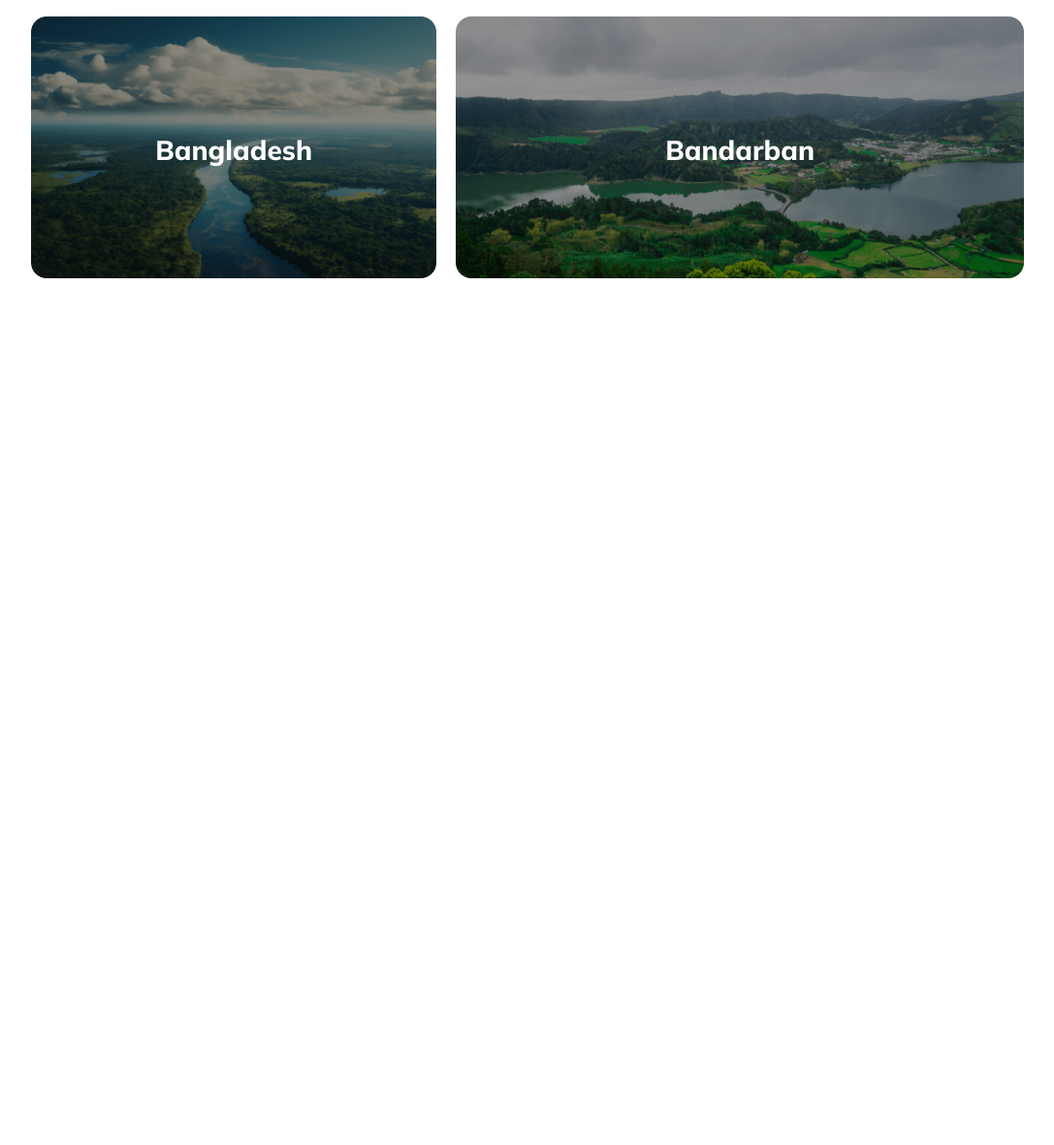
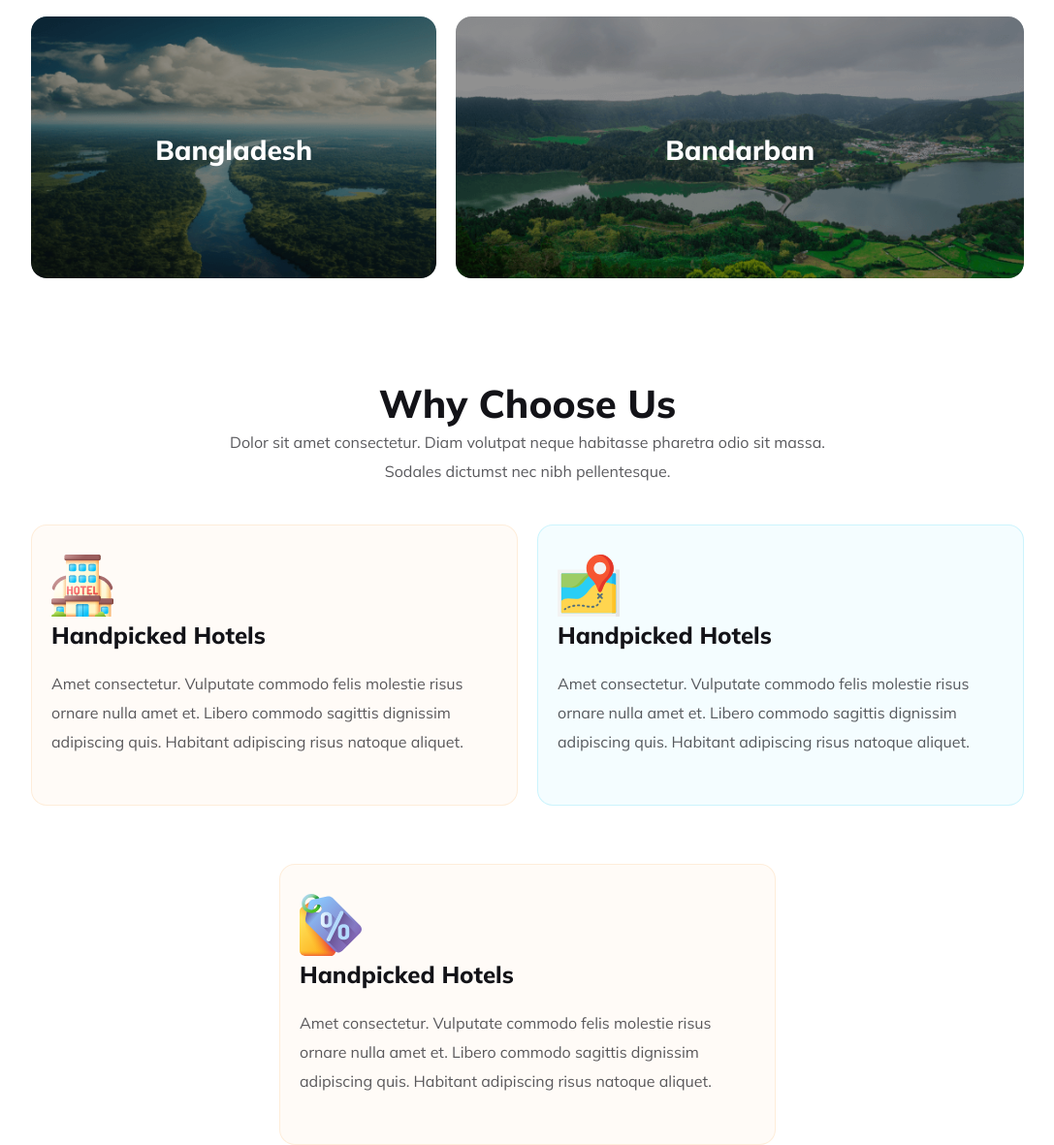
Before and after one commit to shohrab11/hero-travel-responsive, a plain HTML site: page index.html in a window 1280 px wide. Shown: the part 2143-3324 px from the top of the page at 97% size, without its empty margins (96-1183 px from the left). Before the commit the page ends 2434 px from the top, so only its background shows below. Drawn offline with Linux system fonts and the light colour scheme.

Commit message:
choose us section is completed

```diff
--- a/index.html
+++ b/index.html
@@ -113,6 +113,34 @@
             </div>
          </section>
          <!-- Destination section end here  -->
+        <!-- Why Choose Us section start here  -->
+        <section class="choose-us-section">
+            <h2 class="section-title text-center">Why Choose Us</h2>
+            <p class="section-description text-center">Dolor sit amet consectetur. Diam volutpat neque habitasse pharetra odio sit massa. Sodales dictumst nec nibh pellentesque.</p>
+
+            <div class="choose-us-card-area-1">
+                <div class="section-card-1">
+                    <img src="images/building.svg" alt="">
+                    <h3 class="section-subtitle">Handpicked Hotels</h3>
+                    <p class="section-description">Amet consectetur. Vulputate commodo felis molestie risus  ornare nulla amet et. Libero commodo sagittis dignissim adipiscing quis. Habitant adipiscing risus natoque aliquet. </p>
+                </div>
+                <div class="section-card-2">
+                    <img src="images/location.svg" alt="">
+                    <h3 class="section-subtitle">Handpicked Hotels</h3>
+                    <p class="section-description">Amet consectetur. Vulputate commodo felis molestie risus  ornare nulla amet et. Libero commodo sagittis dignissim adipiscing quis. Habitant adipiscing risus natoque aliquet. </p>
+                </div>
+            </div>
+            <div class="choose-us-card-area-1">
+                <div class="section-card-3">
+                    <img src="images/price.svg" alt="">
+                    <h3 class="section-subtitle">Handpicked Hotels</h3>
+                    <p class="section-description">Amet consectetur. Vulputate commodo felis molestie risus  ornare nulla amet et. Libero commodo sagittis dignissim adipiscing quis. Habitant adipiscing risus natoque aliquet. </p>
+                </div>
+            </div>
+
+        </section>
+         <!-- Why Choose Us section end here  -->
+
     </main>
     <footer></footer>
 </body>
--- a/styles/style.css
+++ b/styles/style.css
@@ -232,18 +232,21 @@ select {
     grid-template-columns: 1fr 1fr;
     gap: 20px;
 }
-.section-destination-second-row{
+
+.section-destination-second-row {
     margin-top: 20px;
     display: grid;
     grid-template-columns: 0.6fr 1fr 0.4fr;
     gap: 20px;
 }
-.section-destination-third-row{
+
+.section-destination-third-row {
     margin-top: 20px;
     display: grid;
     grid-template-columns: 1.25fr 1.75fr;
     gap: 20px;
 }
+
 .country-card {
     position: relative;
 }
@@ -261,15 +264,64 @@ select {
     line-height: normal;
 }
 
+/*destination section end here   */
+/*why chose us section start here   */
+.choose-us-section {
+    margin-top: 100px;
+}
+.text-center{
+    margin: 0 auto;
+    text-align: center;
+    width: 60%;
+}
+.section-subtitle {
+    color: #131318;
+    font-family: Mulish;
+    font-size: 24px;
+    font-style: normal;
+    font-weight: 800;
+    line-height: normal;
+}
+
+.choose-us-card-area-1 {
+    margin-top: 40px;
+    display: flex;
+    align-items: center;
+    justify-content: center;
+    gap: 20px;
+}
+
+.section-card-1 {
+    padding: 30px 20px;
+    border-radius: 16px;
+    border: 1px solid rgba(251, 181, 99, 0.20);
+    background-color: rgba(251, 181, 99, 0.05);
+}
+
+.section-card-2 {
+    padding: 30px 20px;
+    border-radius: 16px;
+    border-radius: 16px;
+    border: 1px solid rgba(41, 206, 246, 0.20);
+    background-color: rgba(41, 206, 246, 0.05);
+}
+.section-card-3{
+    margin-top:20px;
+    width: 50%;
+    padding: 30px 20px;
+    border-radius: 16px;
+    border: 1px solid rgba(251, 181, 99, 0.20);
+    background-color: rgba(251, 181, 99, 0.05);
+}
 
 
 
 
-/*destination section end here   */
-
+/*why chose us section end here   */
 /* responsive for mobile */
 @media screen and (max-width: 576px) {
-    .popular-tour {
+    .popular-tour,
+    .choose-us-card-area-1 {
         flex-direction: column;
     }
 
@@ -329,10 +381,16 @@ select {
         max-width: 100%;
         max-height: auto;
     }
-    .section-destination-first-row, .section-destination-second-row, .section-destination-third-row{
+
+    .section-destination-first-row,
+    .section-destination-second-row,
+    .section-destination-third-row {
         display: grid;
         grid-template-columns: 1fr;
 
 
     }
+    .section-card-3{
+        width: 100%;
+    }
 }
```
Also changed, not shown: images/building.svg (added), images/location.svg (added), images/price.svg (added).
